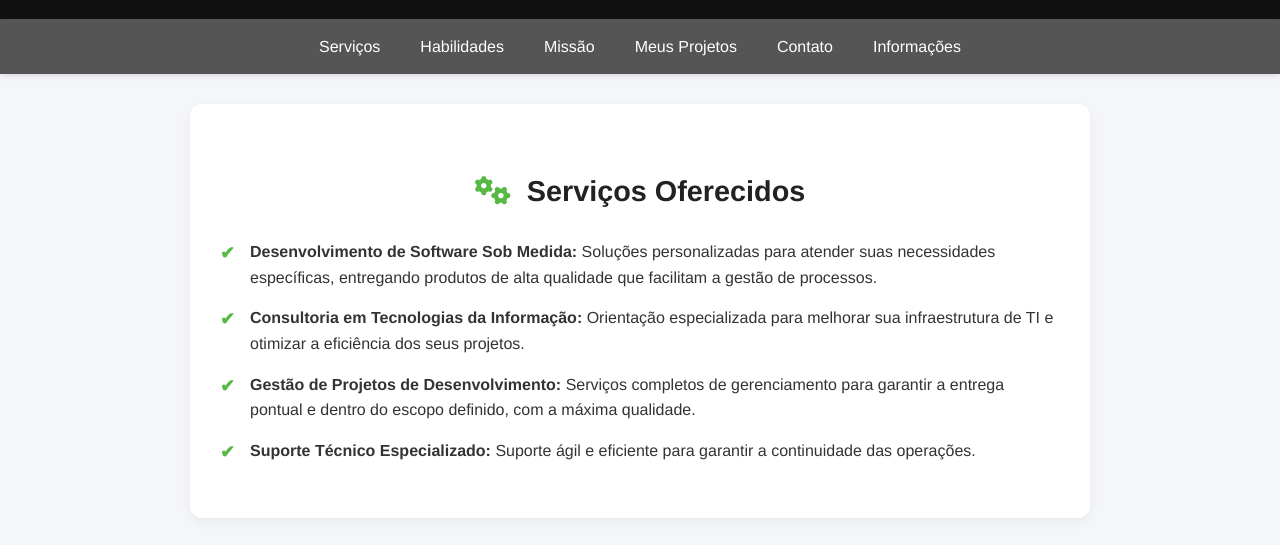
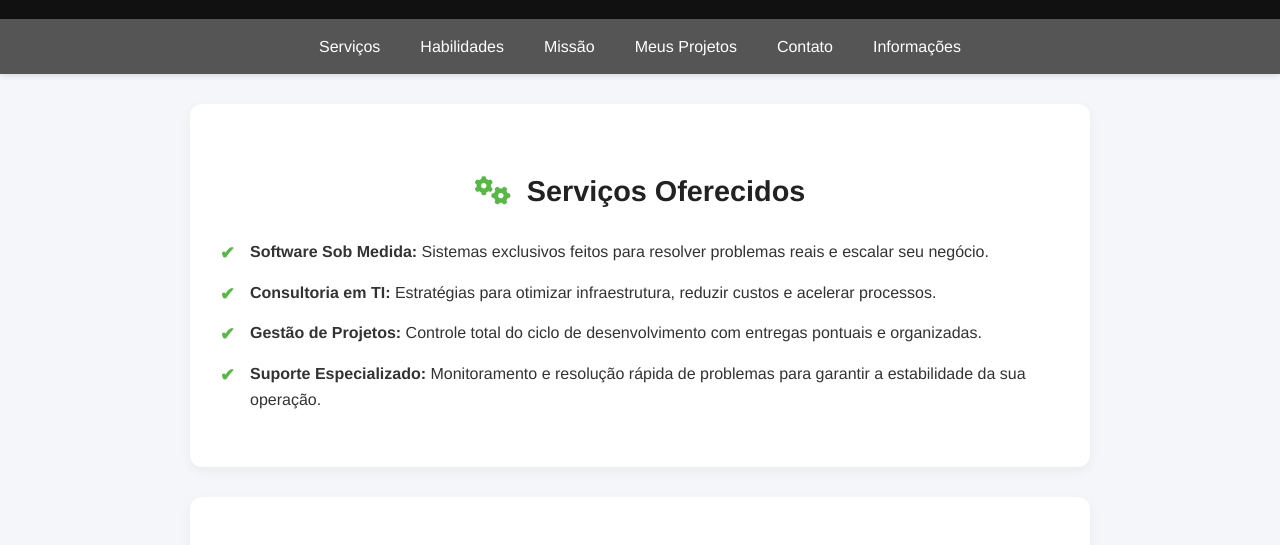
Before and after one commit to gmenge/portfolio, a plain HTML site: page index.html in a window 1280 px wide. Shown: the part 151-696 px from the top of the page. Drawn offline with Linux system fonts and the light colour scheme.

Commit message:
Ajustes no html

```diff
--- a/index.html
+++ b/index.html
@@ -30,15 +30,15 @@
         </ul>
     </nav>
 
-    <main>
-        <section id="services">
-            <h2><i class="fa-solid fa-gears"></i> Serviços Oferecidos</h2>
-            <ul class="services-list">
-                <li><strong>Desenvolvimento de Software Sob Medida:</strong> Soluções personalizadas para atender suas necessidades específicas, entregando produtos de alta qualidade que facilitam a gestão de processos.</li>
-                <li><strong>Consultoria em Tecnologias da Informação:</strong> Orientação especializada para melhorar sua infraestrutura de TI e otimizar a eficiência dos seus projetos.</li>
-                <li><strong>Gestão de Projetos de Desenvolvimento:</strong> Serviços completos de gerenciamento para garantir a entrega pontual e dentro do escopo definido, com a máxima qualidade.</li>
-                <li><strong>Suporte Técnico Especializado:</strong> Suporte ágil e eficiente para garantir a continuidade das operações.</li>
-            </ul>
+    <section id="services">
+    <h2><i class="fa-solid fa-gears"></i> Serviços Oferecidos</h2>
+    <ul class="services-list">
+        <li><strong>Software Sob Medida:</strong> Sistemas exclusivos feitos para resolver problemas reais e escalar seu negócio.</li>
+        <li><strong>Consultoria em TI:</strong> Estratégias para otimizar infraestrutura, reduzir custos e acelerar processos.</li>
+        <li><strong>Gestão de Projetos:</strong> Controle total do ciclo de desenvolvimento com entregas pontuais e organizadas.</li>
+        <li><strong>Suporte Especializado:</strong> Monitoramento e resolução rápida de problemas para garantir a estabilidade da sua operação.</li>
+    </ul>
+</section>
         </section>
 
         <section id="skills">
```
